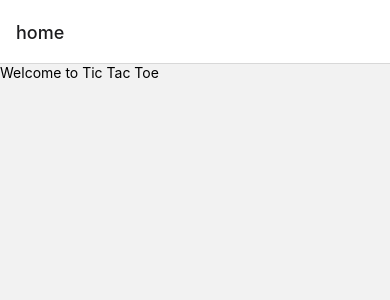
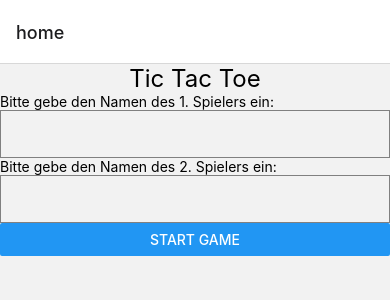
Before and after one commit to fabfre/tic-tac-toe, a React Native app: screen /home in a window 390 px wide. Shown: the top 300 px of the page. Built offline with nearby package versions, Linux system fonts and the light colour scheme.

Commit message:
adds headline component and game screen

```diff
--- a/src/TTTNavigationContainer.tsx
+++ b/src/TTTNavigationContainer.tsx
@@ -2,9 +2,11 @@ import React from "react";
 import { NavigationContainer } from "@react-navigation/native";
 import TTTHomeScreen from "./screens/Home/TTTHomeScreen";
 import { createNativeStackNavigator } from "@react-navigation/native-stack";
+import TTTGameScreen from "./screens/Game/TTTGameScreen";
 
 export type NavigatorParamList = {
   home: undefined;
+  game: undefined;
 };
 
 const RootStack = createNativeStackNavigator<NavigatorParamList>();
@@ -14,6 +16,7 @@ const TTTNavigationContainer = () => {
     <NavigationContainer>
       <RootStack.Navigator>
         <RootStack.Screen name="home" component={TTTHomeScreen} />
+        <RootStack.Screen name="game" component={TTTGameScreen} />
       </RootStack.Navigator>
     </NavigationContainer>
   );
--- /dev/null
+++ b/src/components/TTTHeadline.tsx
@@ -0,0 +1,19 @@
+import React from "react";
+import { Text, TextProps } from "react-native";
+
+interface TTTHeadlineProps extends TextProps {
+  text: string;
+}
+
+const TTTHeadline = (props: TTTHeadlineProps) => {
+  return (
+    <Text
+      {...props}
+      style={[{ fontSize: 24, textAlign: "center" }, props.style]}
+    >
+      {props.text}
+    </Text>
+  );
+};
+
+export default TTTHeadline;
--- /dev/null
+++ b/src/screens/Game/TTTGameScreen.tsx
@@ -0,0 +1,17 @@
+import { FC } from "react";
+import { NavigatorParamList } from "../../TTTNavigationContainer";
+import { NativeStackScreenProps } from "@react-navigation/native-stack";
+import { View } from "react-native";
+import TTTHeadline from "../../components/TTTHeadline";
+
+const TTTGameScreen: FC<
+  NativeStackScreenProps<NavigatorParamList, "game">
+> = () => {
+  return (
+    <View>
+      <TTTHeadline text={"Spieler 1 vs. Spieler 2"} />
+    </View>
+  );
+};
+
+export default TTTGameScreen;
--- a/src/screens/Home/TTTHomeScreen.tsx
+++ b/src/screens/Home/TTTHomeScreen.tsx
@@ -1,14 +1,23 @@
 import { FC } from "react";
 import { NavigatorParamList } from "../../TTTNavigationContainer";
-import { StackScreenProps } from "@react-navigation/stack";
-import { View, Text } from "react-native";
+import { NativeStackScreenProps } from "@react-navigation/native-stack";
+import { View, Text, TextInput, Button } from "react-native";
+import TTTHeadline from "../../components/TTTHeadline";
 
-const TTTHomeScreen: FC<StackScreenProps<NavigatorParamList, "home">> = ({
+const TTTHomeScreen: FC<NativeStackScreenProps<NavigatorParamList, "home">> = ({
   navigation,
 }) => {
   return (
     <View>
-      <Text>Welcome to Tic Tac Toe</Text>
+      <TTTHeadline text={"Tic Tac Toe"} />
+      <Text>Bitte gebe den Namen des 1. Spielers ein:</Text>
+      <TextInput style={{ borderWidth: 1, borderColor: "gray", height: 48 }} />
+      <Text>Bitte gebe den Namen des 2. Spielers ein:</Text>
+      <TextInput style={{ borderWidth: 1, borderColor: "gray", height: 48 }} />
+      <Button
+        title={"Start Game"}
+        onPress={() => navigation.navigate("game")}
+      />
     </View>
   );
 };
```
